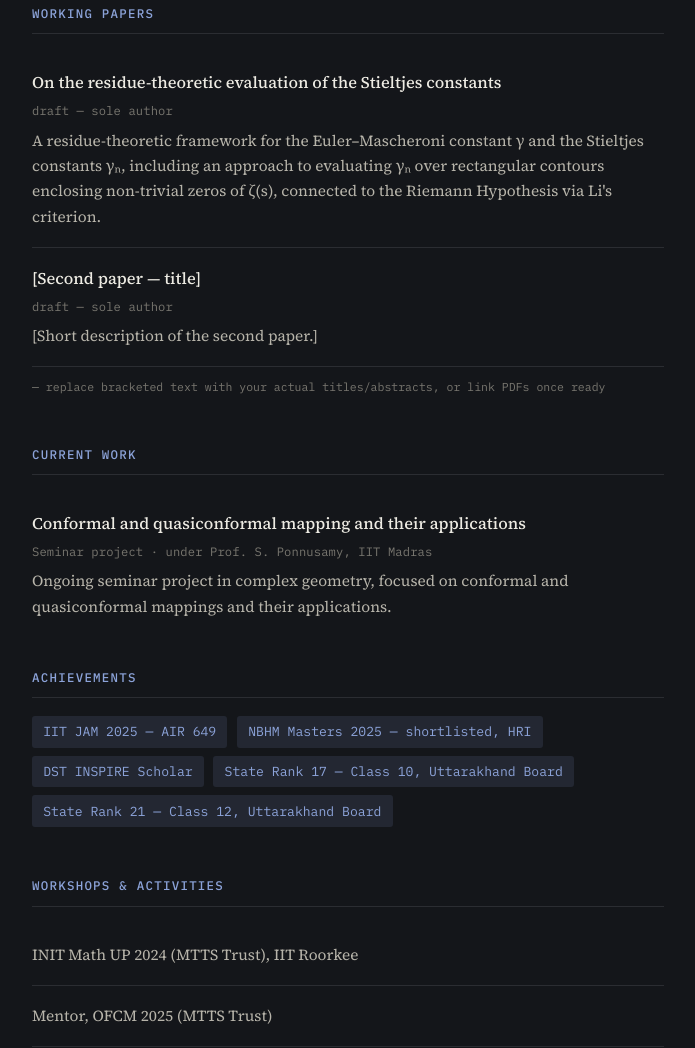
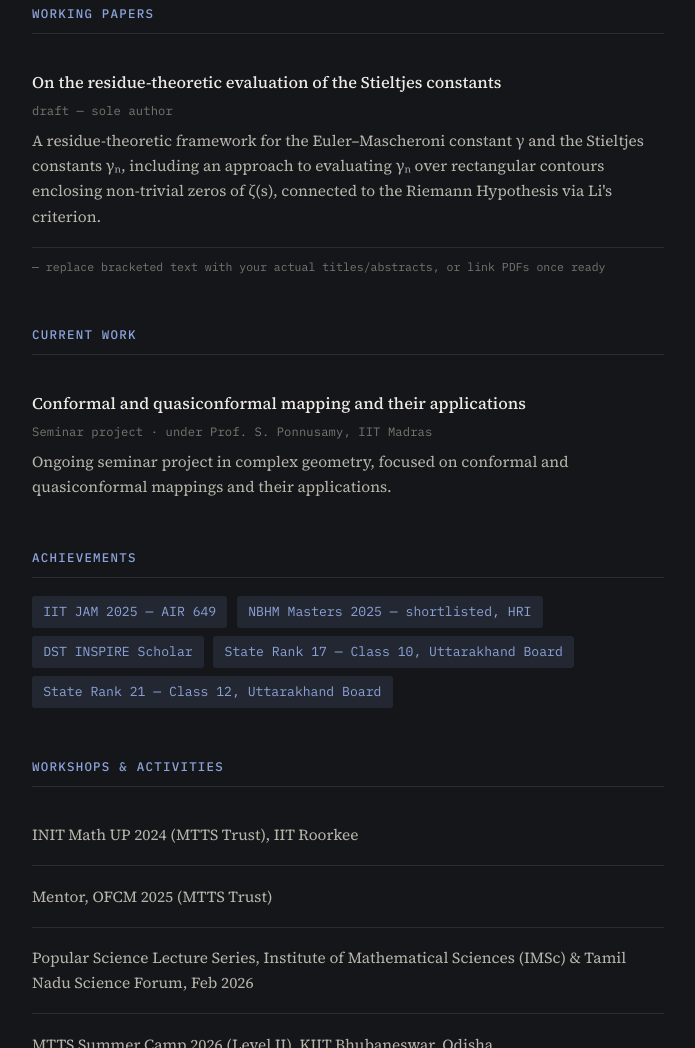
Before and after one commit to k-atul-01/k-atul-01.github.io, a plain HTML site: page index.html in a window 1280 px wide. Shown: the part 1686-2734 px from the top of the page, without its empty margins (292-987 px from the left). Drawn offline with Linux system fonts and the light colour scheme.

Commit message:
Update index.html

```diff
--- a/index.html
+++ b/index.html
@@ -381,11 +381,11 @@
       <p class="entry-desc">A residue-theoretic framework for the Euler–Mascheroni constant γ and the Stieltjes constants γₙ, including an approach to evaluating γₙ over rectangular contours enclosing non-trivial zeros of ζ(s), connected to the Riemann Hypothesis via Li's criterion.</p>
     </div>
 
-    <div class="entry">
+    <!-- <div class="entry">
       <p class="entry-title">[Second paper — title]</p>
       <p class="entry-meta">draft — sole author</p>
       <p class="entry-desc">[Short description of the second paper.]</p>
-    </div>
+    </div> -->
 
     <p class="placeholder-note">— replace bracketed text with your actual titles/abstracts, or link PDFs once ready</p>
   </section>
```
